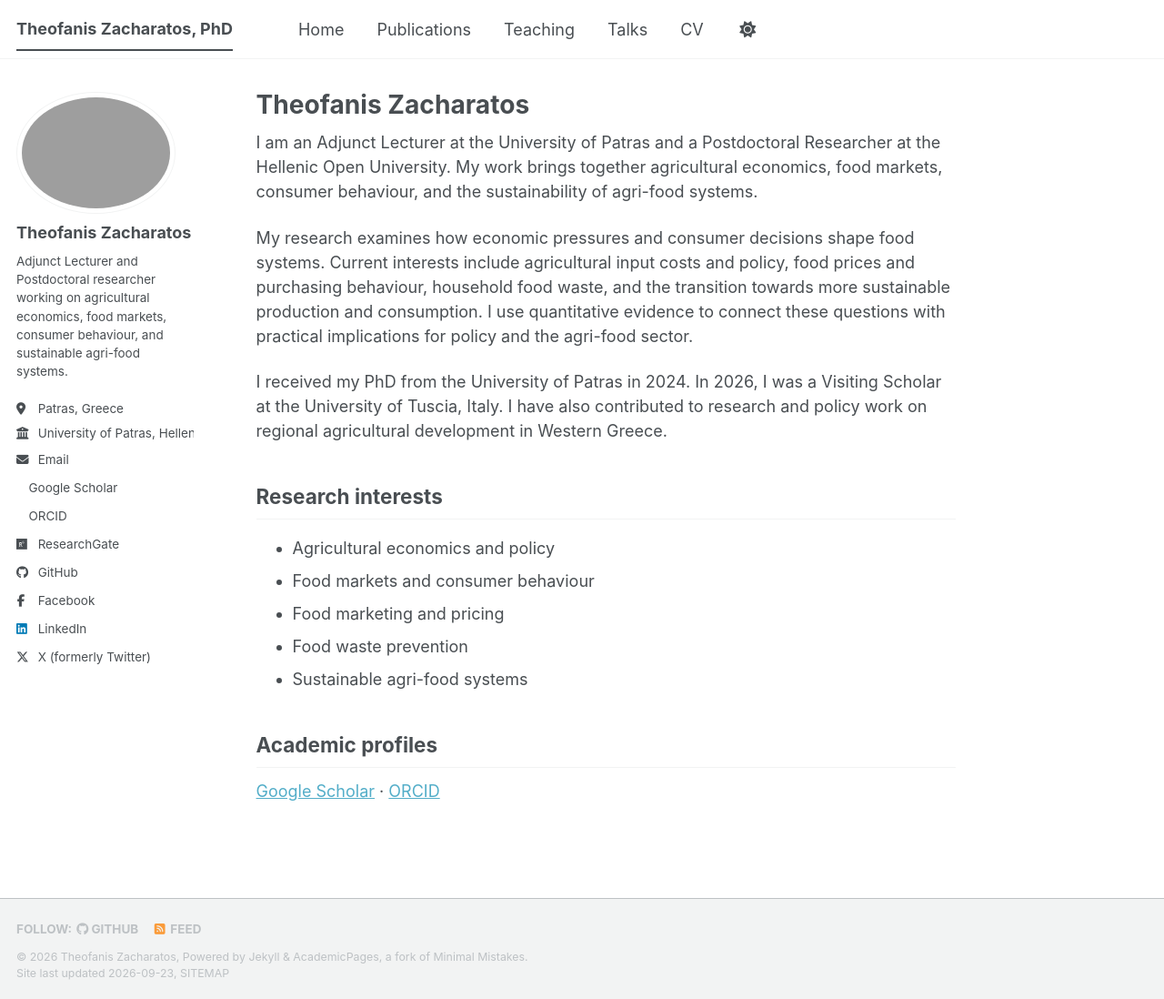
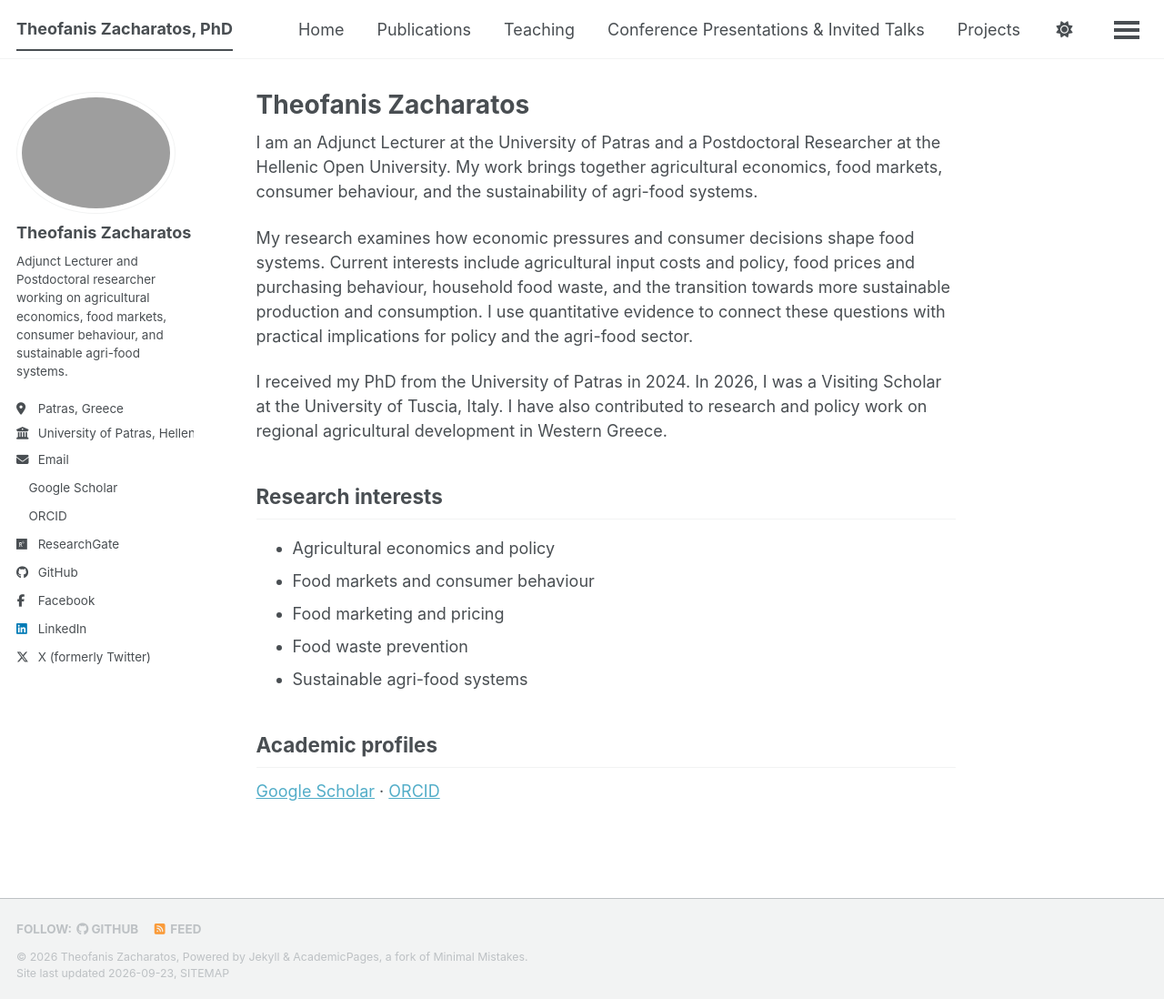
Before and after one commit to TheofanisZacharatos/theofaniszacharatos.github.io, a Jekyll site: the page built from _pages/about.md, in a window 1280 px wide and 1098 px high. Shown: the whole window at 91% size. Built offline with Jekyll 4.4.1, drawn with Linux system fonts in a browser that asks for light colours; a style sheet for code colours, icons or effects is not loaded.

Commit message:
Update navigation.yml

```diff
--- a/_data/navigation.yml
+++ b/_data/navigation.yml
@@ -17,8 +17,11 @@ main:
   - title: "Teaching"
     url: /teaching/
 
-  - title: "Talks"
+  - title: "Conference Presentations & Invited Talks"
     url: /talks/
+
+  - title: "Projects"
+    url: /projects/
 
   - title: "CV"
     url: /cv/
```
